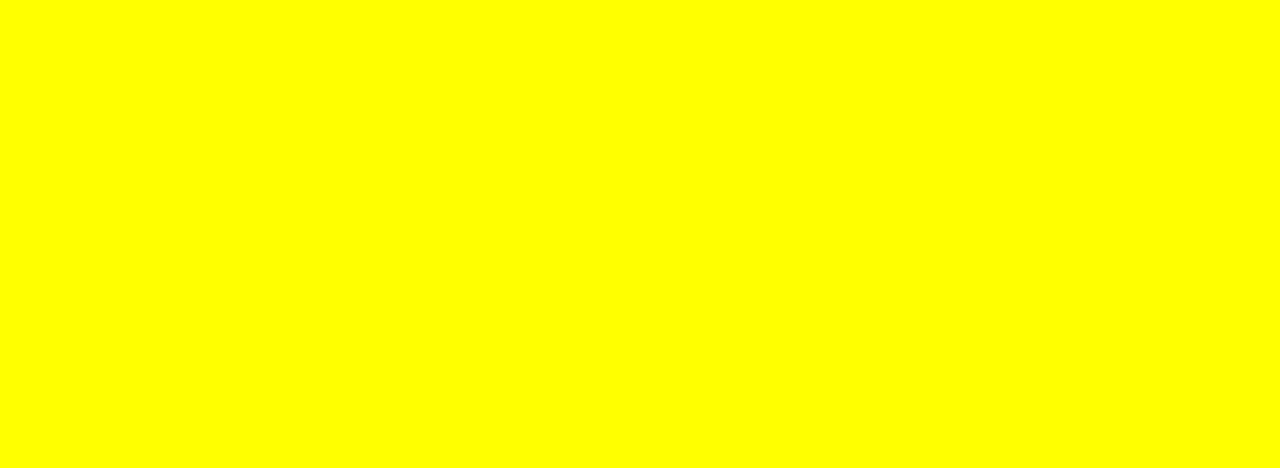
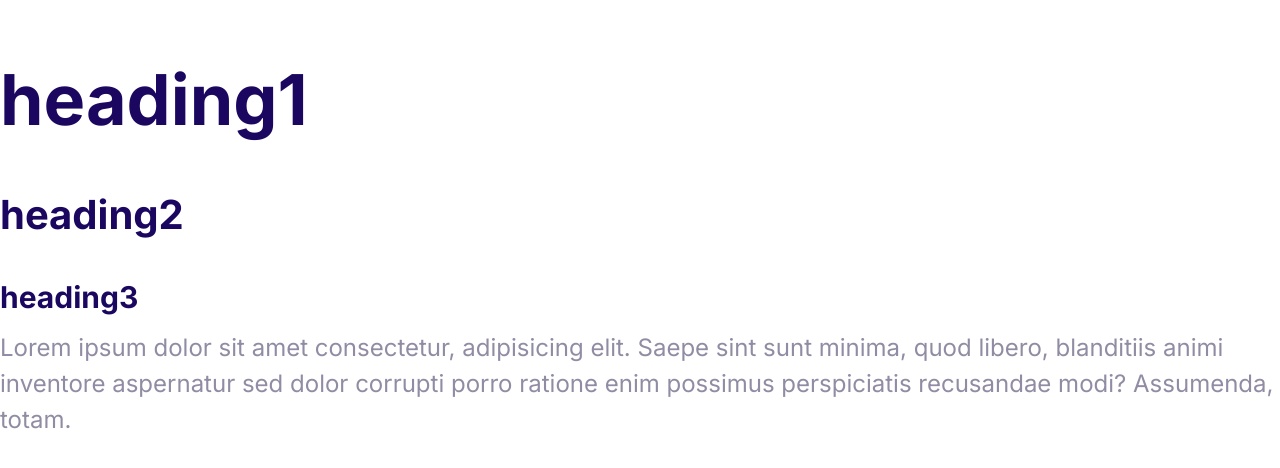
Before and after one commit to vengaldasuNagaraju/cssproject, a plain HTML site: page index.html in a window 1280 px wide. Drawn offline with Linux system fonts and the light colour scheme.

Commit message:
define the styles for the fonts.

```diff
--- a/css/style.css
+++ b/css/style.css
@@ -1,10 +1,56 @@
-body{
-  background: yellow;
+html{
+  /* if we write it to 62.5% then it will be the 10px */
+  font-size: 62.5%;
 }
 :root{
+
+  /* i am predefining the colors  which should be use in the web page */
   --color-primary:#2584ff;
   --color-secondary:#00d9ff;
   --color-acent:#ff3400;
   --color-headings:#1b0760;
   --color-body:#918ca4;
 }
+
+body{
+  /* for total body i am apply the font is inter  */
+  font-family: Inter, Arial , Helvetica, sans-serif;
+  color: var(--color-body);
+  line-height: 1.5;
+  font-size: 2.4rem;
+}
+h1,h2,h3{
+  color: var(--color-headings);
+  /* hear we use this for making the bottom margin between the para and heading and gap between heading also */
+  margin-bottom: 1rem;
+}
+h1{
+  font-size: 7rem;
+}
+h2{
+  font-size: 4rem;
+}
+h3{
+  font-size: 3rem;
+}
+p{
+  /* we make the margintop to zero because of the para has some margin  */
+  margin-top: 0;
+}
+
+/* this media query will apply when we have a screen more than the 1024px  */
+@media screen and(min-width: 1024px){
+
+  body{
+    font-size: 1.8rem;
+  }
+  h1{
+    font-size: 8rem;
+  }
+  h2{
+    font-size: 4rem;
+  }
+  h3{
+    font-size: 2.4rem;
+  }
+}
--- a/index.html
+++ b/index.html
@@ -1,13 +1,20 @@
 <!DOCTYPE html>
 <html lang="en">
-<head>
-  <meta charset="UTF-8">
-  <meta name="viewport" content="width=device-width, initial-scale=1.0">
-  <title>Document</title>
-  <link rel="stylesheet" href="css/normalize.css">
-  <link rel="stylesheet" href="css/style.css">
-</head>
-<body>
+  <head>
+    <meta charset="UTF-8" />
+    <meta name="viewport" content="width=device-width, initial-scale=1.0" />
+    <title>Document</title>
+    <link
+      href="https://fonts.googleapis.com/css2?family=Inter:wght@400;600;700&display=swap"
+      rel="stylesheet"/>
+    <link rel="stylesheet" href="css/normalize.css" />
+    <link rel="stylesheet" href="css/style.css" />
+  </head>
+  <body>
 
-</body>
+    <h1>heading1</h1>
+    <h2>heading2</h2>
+    <h3>heading3</h3>
+    <p>Lorem ipsum dolor sit amet consectetur, adipisicing elit. Saepe sint sunt minima, quod libero, blanditiis animi inventore aspernatur sed dolor corrupti porro ratione enim possimus perspiciatis recusandae modi? Assumenda, totam.</p>
+  </body>
 </html>
```
